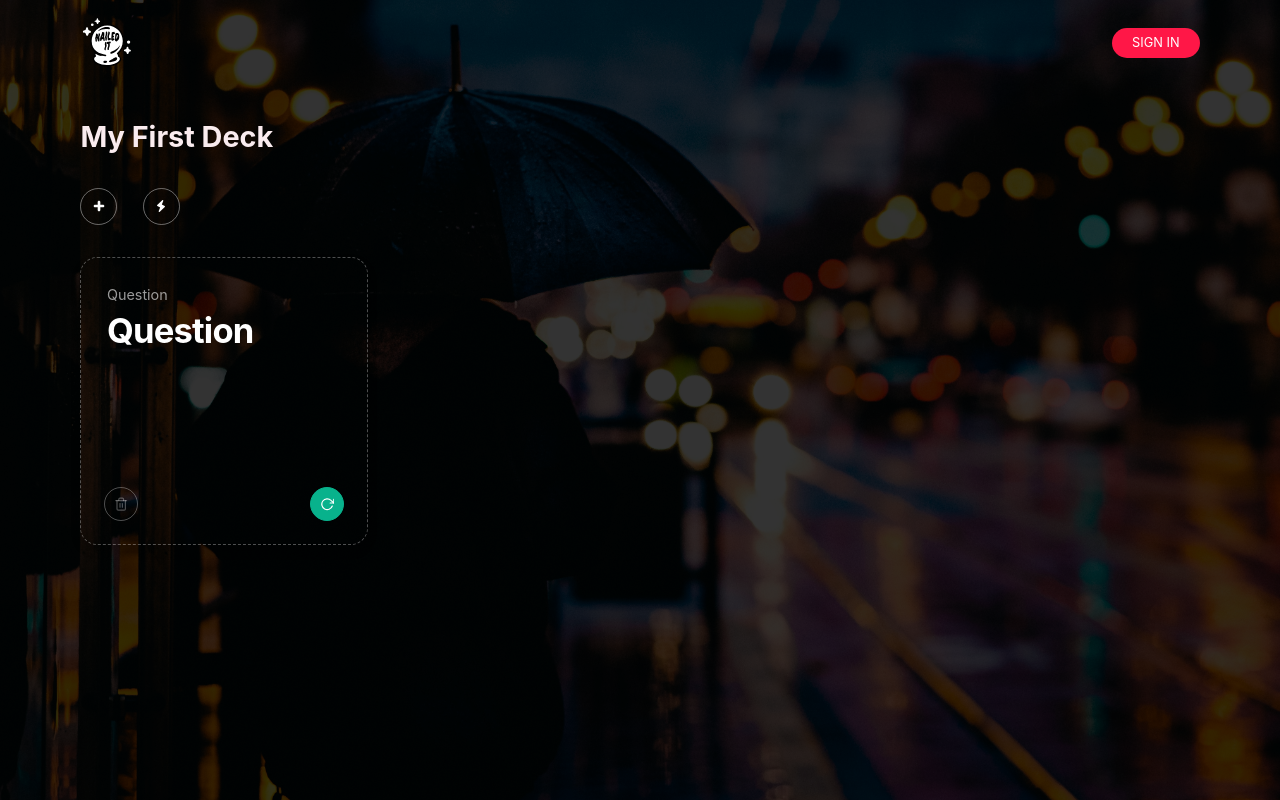
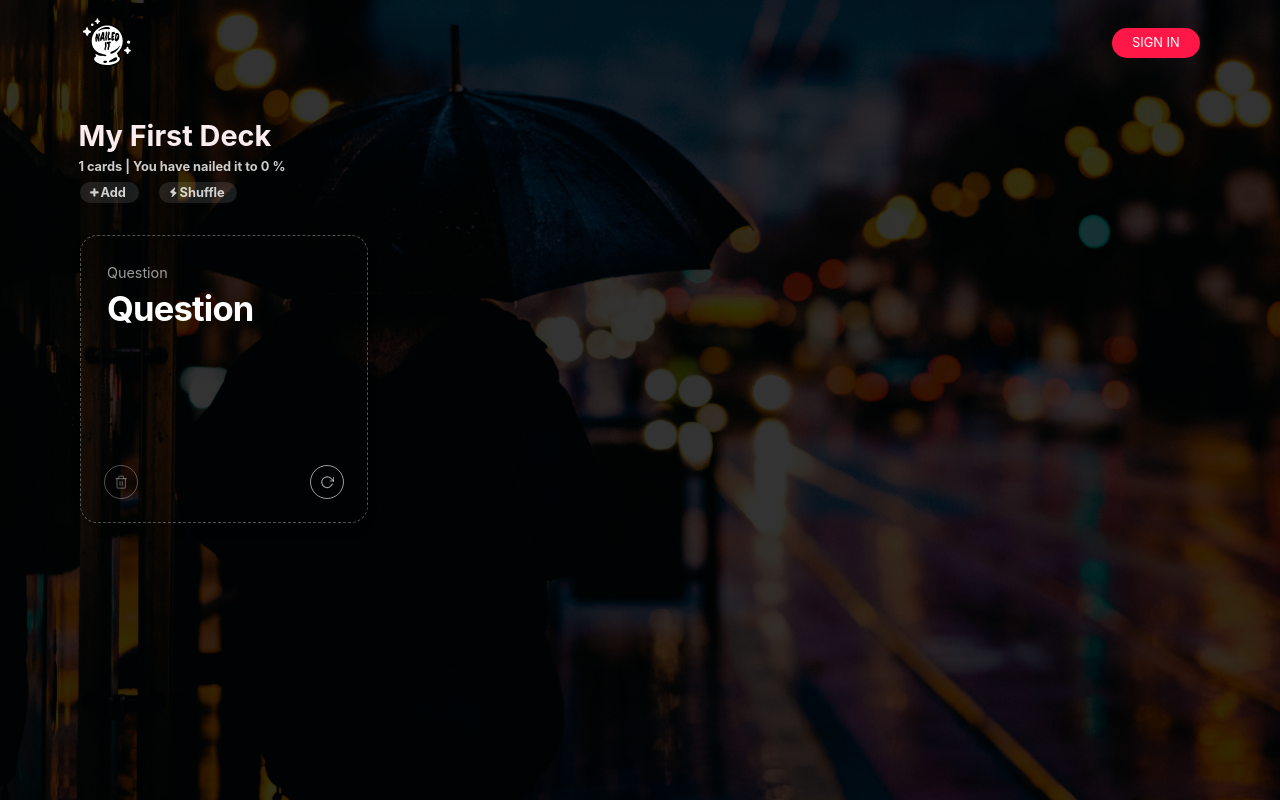
Before and after one commit to evilpaper/nailed-it, a React (Create React App) app: page / in a window 1280 px wide. Built offline with nearby package versions, Linux system fonts and the light colour scheme.

Commit message:
Add deck stats

```diff
--- a/src/components/Card/styles.css
+++ b/src/components/Card/styles.css
@@ -134,9 +134,9 @@
   margin: 0;
   font-size: 1em;
   font-weight: 700;
-  color: #fefefe;
-  background-color: #08b28c;
-  border: 1px solid #08b28c;
+  color: rgba(255, 255, 255, 0.6);
+  background-color: transparent;
+  border: 1px solid rgba(255, 255, 255, 0.6);
 }
 
 .card__flip:hover {
--- a/src/components/Deck/Deck.jsx
+++ b/src/components/Deck/Deck.jsx
@@ -65,12 +65,17 @@ export default function Deck({
         onChange={e => handleEditDeckName(e.target.value)}
         maxLength="30"
       />
+      <p className="deck__stats">
+        {cards.length} cards | You have nailed it to 0 %
+      </p>
       <div className="deck__actions-menu">
         <button className="deck__add-card" onClick={onClickAddCard}>
           <TiPlus />
+          Add
         </button>
         <button className="deck__shuffle-cards" onClick={onClickShuffleDeck}>
           <TiFlash />
+          Shuffle
         </button>
       </div>
       <div className="deck__card-list">
--- a/src/components/Deck/styles.css
+++ b/src/components/Deck/styles.css
@@ -7,7 +7,6 @@
 
 .deck__name {
   margin-top: 0.4em;
-  margin-bottom: 1em;
   margin-left: 0.5em;
   border: none;
   text-align: left;
@@ -20,6 +19,15 @@
 
 .deck__name:focus {
   outline: none;
+}
+
+.deck__stats {
+  margin-left: 14.4px;
+  margin-bottom: 0.5em;
+  color: #faecef;
+  font-weight: 700;
+  color: rgba(255, 255, 255, 0.8);
+  font-size: 0.8em;
 }
 
 .deck__actions-menu {
@@ -37,29 +45,23 @@
   padding: 1em;
 }
 
-.deck__name--edit {
-  position: absolute;
-  left: 20em;
-  padding-left: 0.6em;
-  padding-right: 0.6em;
-  display: flex;
-  justify-content: center;
-  align-items: center;
-  padding: 0.6em;
-  font-size: 0.8em;
-}
-
 .deck__add-card,
 .deck__shuffle-cards {
   display: flex;
   justify-content: center;
   align-items: center;
-  padding: 0.6em;
   margin: 0;
   font-size: 0.8em;
   font-weight: 700;
   color: #fefefe;
-  font-size: 1em;
+  font-size: 0.8em;
+  padding-left: 0.6em;
+  padding-right: 1em;
+  /*
   border-color: rgba(255, 255, 255, 0.4);
+  */
+  color: rgba(255, 255, 255, 0.8);
+  background-color: rgba(255, 255, 255, 0.1);
+  border: none;
   margin-right: 1.6em;
 }
--- a/src/components/reset.css
+++ b/src/components/reset.css
@@ -7,7 +7,8 @@
 
 /* Remove default padding */
 ul[class],
-ol[class] {
+ol[class],
+input {
   padding: 0;
 }
 
@@ -25,7 +26,8 @@ figure,
 figcaption,
 blockquote,
 dl,
-dd {
+dd,
+input {
   margin: 0;
 }
 
```
